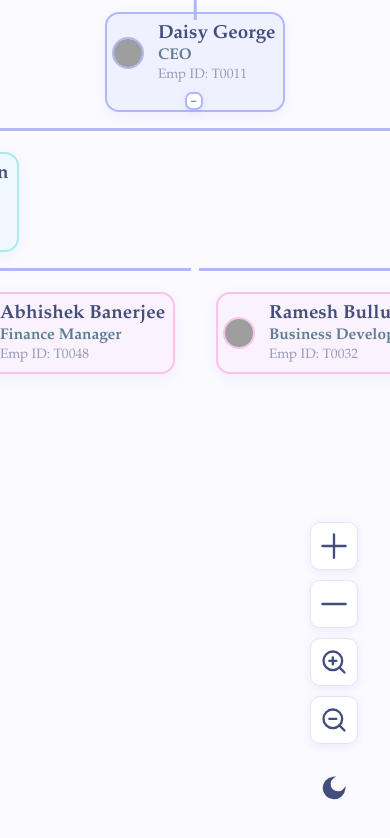
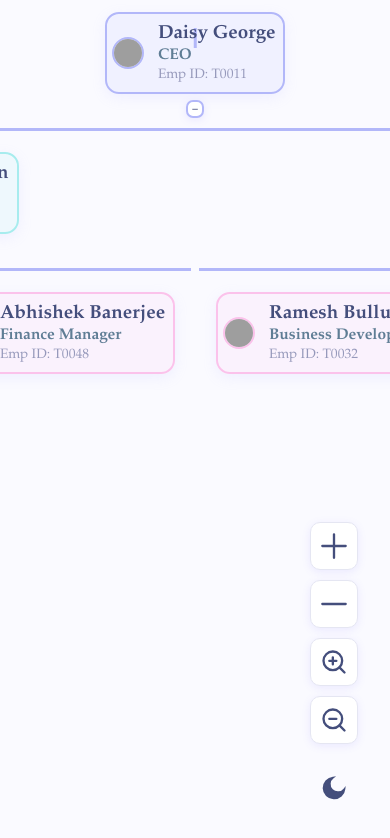
Before and after one commit to LordSpudnik/Organizational-Chart, a React (Create React App) app: page / in a window 390 px wide. Shown: the top 838 px of the page. Built offline with nearby package versions, Linux system fonts and the light colour scheme; grey boxes are pictures that could not be loaded; the HTML template or start-up script is replaced by a standard one.

Commit message:
changed button position

```diff
--- a/src/App.css
+++ b/src/App.css
@@ -153,12 +153,11 @@
   color: #b2b7f9;
 }
 
-/* Children count badge styling */
+/* Children count badge styling - now OUTSIDE the card */
 .org-node-children-count {
-  position: absolute;
-  left: 50%;
-  transform: translateX(-50%);
-  bottom: -16px;
+  display: flex;
+  align-items: center;
+  justify-content: center;
   font-size: 0.90rem;
   font-weight: 700;
   min-width: 22px;
@@ -167,12 +166,11 @@
   background: #fff;
   color: #444e7c;
   border: 2px solid #b2b7f9;
-  display: flex;
-  align-items: center;
-  justify-content: center;
   box-shadow: 0 2px 8px rgba(120, 110, 255, 0.13);
   z-index: 3;
-  pointer-events: none;
+  margin: -8px auto 10px auto;
+  position: static;
+  pointer-events: auto;
   transition: all 0.18s;
 }
 .org-node-children-count.dark {
@@ -181,34 +179,23 @@
   border-color: #444e7c;
 }
 
-.org-node-toggle {
-  position: absolute;
-  right: 12px;
-  top: 14px;
-  background: #f7f8ff;
-  border: 1px solid #b2b7f9;
-  border-radius: 8px;
-  font-size: 1.1rem;
-  width: 28px;
-  height: 28px;
+/* Remove absolute positioning, now purely margin centered under card */
+.clickable-badge {
   cursor: pointer;
-  color: #444e7c;
+  transition: background 0.18s, color 0.18s, border-color 0.18s, box-shadow 0.18s;
   outline: none;
-  transition: background 0.2s, border-color 0.18s;
-  z-index: 1;
+  z-index: 10 !important;
+  position: relative;
+  pointer-events: auto;
 }
-.org-node.dark .org-node-toggle {
-  background: #23263a;
-  border-color: #444e7c;
-  color: #ffd700;
-}
-.org-node-toggle:hover {
-  background: #e7e8f7;
-  border-color: #444e7c;
-}
-.org-node.dark .org-node-toggle:hover {
-  background: #ffd70044;
-  border-color: #ffd700;
+
+.clickable-badge:active,
+.clickable-badge:focus,
+.clickable-badge:hover {
+  background: #b2b7f944 !important;
+  color: #23263a !important;
+  border-color: #444e7c !important;
+  box-shadow: 0 2px 8px rgba(68, 78, 124, 0.18);
 }
 
 /* Children transition wrapper */
@@ -240,7 +227,7 @@
   content: "";
   display: block;
   position: absolute;
-  top: 0;
+  top: 28px; /* move down to clear the badge */
   left: 50%;
   width: 2.5px;
   height: 20px;
@@ -291,7 +278,7 @@
     height: 18px;
     font-size: 0.82rem;
     border-radius: 9px;
-    bottom: -13px;
+    margin: -5px auto 7px auto;
   }
 }
 
@@ -315,7 +302,7 @@
     height: 14px;
     font-size: 0.68rem;
     border-radius: 7px;
-    bottom: -8px;
+    margin: -3px auto 4px auto;
   }
 }
 
@@ -360,21 +347,3 @@
 .theme-toggle-btn svg {
   display: block;
 }
-
-.clickable-badge {
-  cursor: pointer;
-  transition: background 0.18s, color 0.18s, border-color 0.18s, box-shadow 0.18s;
-  outline: none;
-  z-index: 10 !important;  /* NEW: ensure it's above the card */
-  position: relative;      /* NEW: position it above the card */
-  pointer-events: auto;    /* NEW: always clickable */
-}
-
-.clickable-badge:active,
-.clickable-badge:focus,
-.clickable-badge:hover {
-  background: #b2b7f944 !important;
-  color: #23263a !important;
-  border-color: #444e7c !important;
-  box-shadow: 0 2px 8px rgba(68, 78, 124, 0.18);
-}
--- a/src/App.js
+++ b/src/App.js
@@ -248,7 +248,8 @@ const OrgNode = ({
             <div className="org-node-empid">Emp ID: {node.empId}</div>
           </div>
         </div>
-        {/* --- Collapsed children badge becomes clickable; after expanded it becomes a '-' button --- */}
+      </div>
+      {/* Children count/expand-collapse badge OUTSIDE the card */}
       {hasChildren && (
         <div
           className={`org-node-children-count${theme === "dark" ? " dark" : ""} clickable-badge`}
@@ -257,6 +258,8 @@ const OrgNode = ({
             background: theme === "dark" ? "#23263a" : "#fff",
             cursor: "pointer",
             userSelect: "none",
+            marginTop: '-6px',
+            marginBottom: '6px',
           }}
           tabIndex={0}
           aria-label={isExpanded ? "Collapse" : "Expand"}
@@ -268,7 +271,6 @@ const OrgNode = ({
           {isExpanded ? "−" : node.children.length}
         </div>
       )}
-      </div>
       {hasChildren && (
         <div
           className={`org-children-wrapper ${
```
Lines whose indentation alone changed are shown as unchanged.
